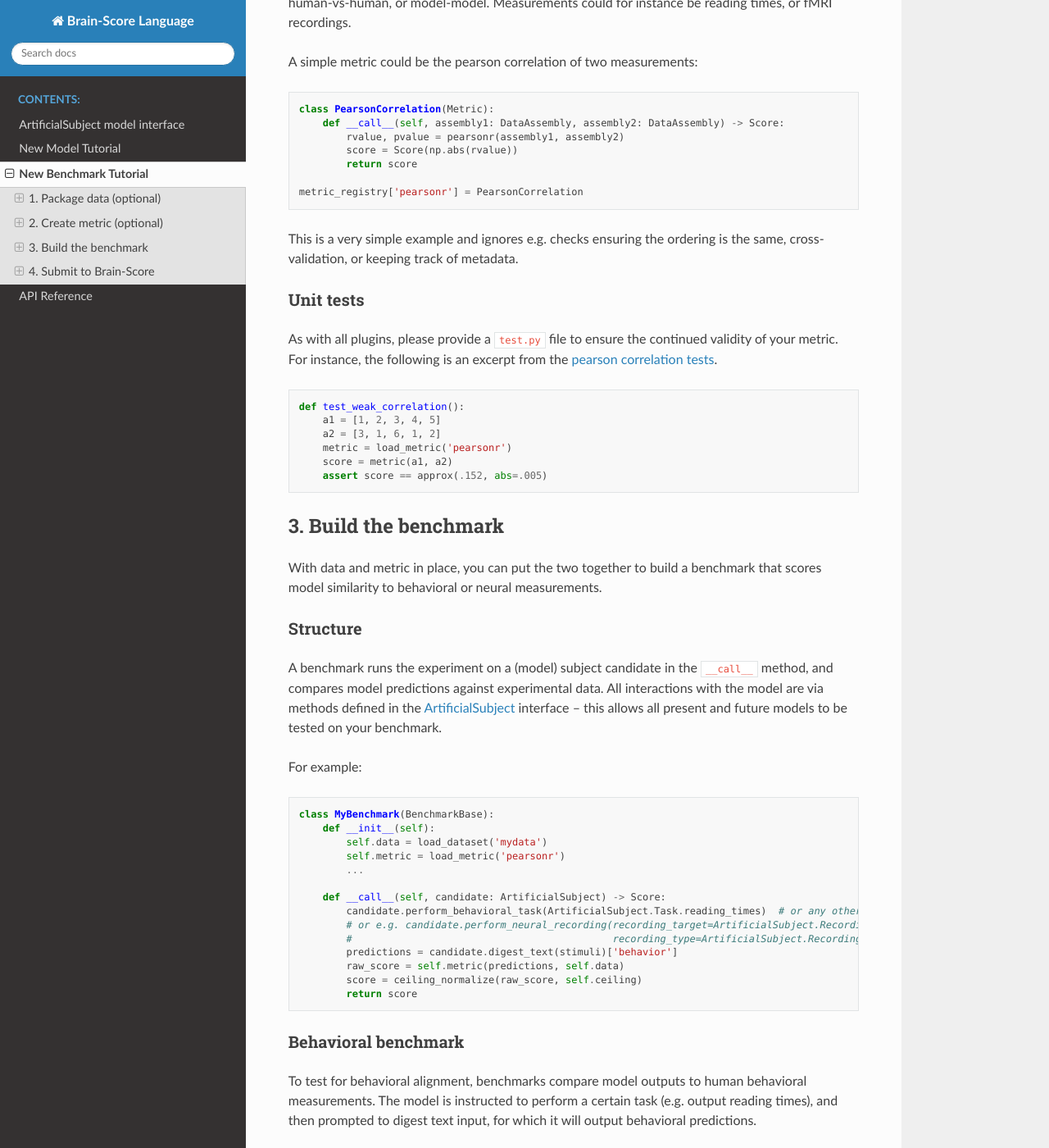
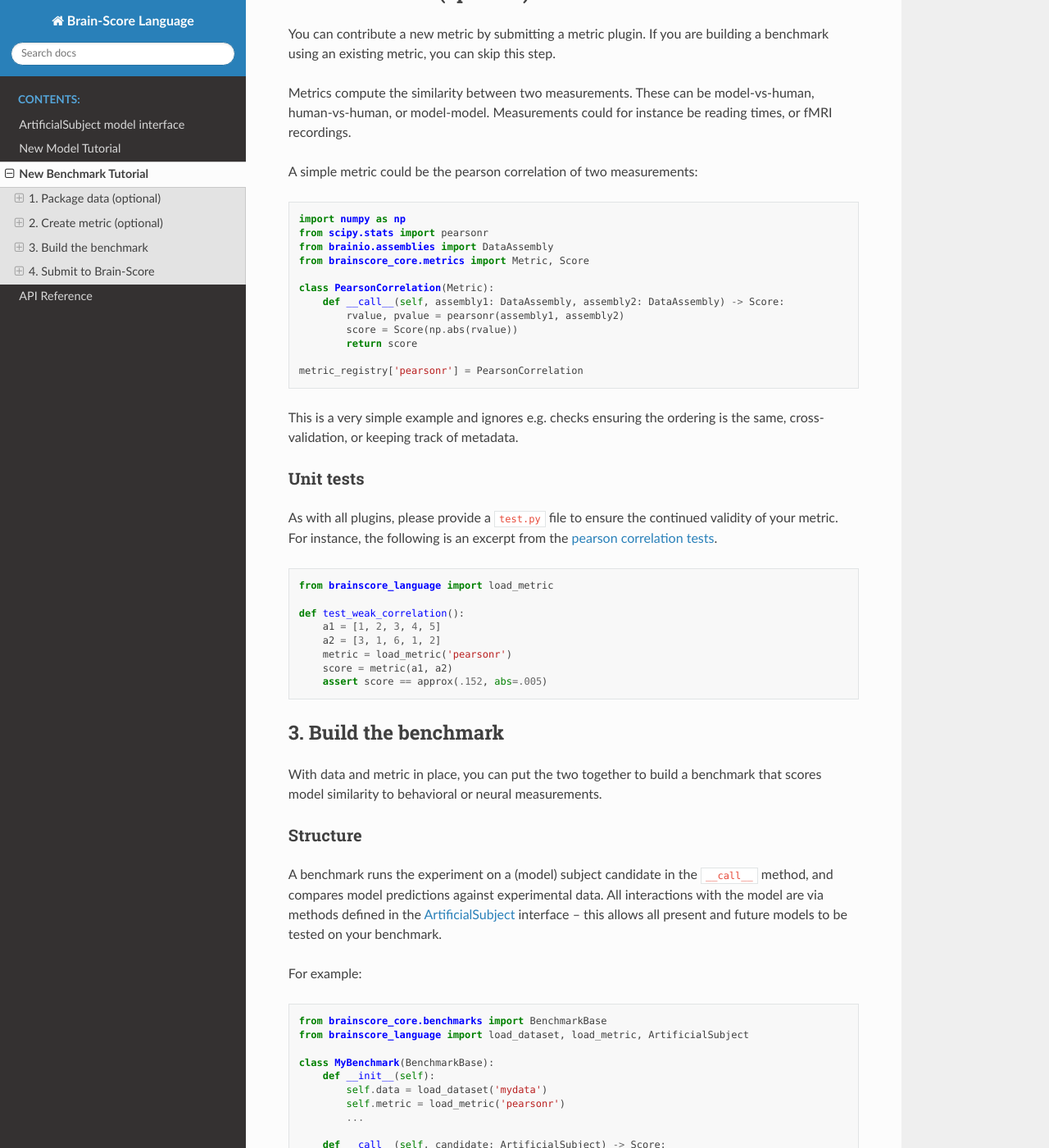
Before and after one commit to brain-score/language, a Sphinx documentation site: the page built from docs/source/modules/benchmark_tutorial.rst, in a window 1280 px wide and 1400 px high, scrolled down 2573 px. Shown: the whole window at 82% size. Built offline with Sphinx 7.4.7 and the Read the Docs theme 2.0.0, drawn with Linux system fonts in a browser that asks for light colours; pages that are not in the unit, such as notebooks, are missing from menus; some of the changed text lies outside the part shown.

Commit message:
add imports

```diff
--- a/docs/source/modules/benchmark_tutorial.rst
+++ b/docs/source/modules/benchmark_tutorial.rst
@@ -53,6 +53,8 @@ The following is an excerpt from the
 
 .. code-block:: python
 
+    from brainio.assemblies import BehavioralAssembly
+
     reading_times = parse_experiment_data(...)
     # ... obtain as much metadata as we can ...
 
@@ -72,6 +74,8 @@ The following is an excerpt from the
 `Pereira2018 data packaging <https://github.com/brain-score/language/blob/3e6fff2fda528f06cf5ffb3c5474f81acfa91ffe/brainscore_language/data/futrell2018/data_packaging.py>`_.
 
 .. code-block:: python
+
+    from brainio.assemblies import NeuroidAssembly
 
     reading_times = parse_experiment_data(...)
     # ... obtain as much metadata as we can ...
@@ -94,6 +98,8 @@ For instance, if your data is on S3, the plugin might look as follows:
 
 .. code-block:: python
 
+    from brainscore_language.utils.s3 import load_from_s3
+
     def load_assembly() -> BehavioralAssembly:
         assembly = load_from_s3(
             identifier="Futrell2018",
@@ -113,6 +119,8 @@ For instance, here is a small unit test example validating the dimensions of a r
 
 
 .. code-block:: python
+
+    from brainscore_language import load_dataset
 
     def test_shape(self):
         assembly = load_dataset('Futrell2018')
@@ -136,6 +144,11 @@ A simple metric could be the pearson correlation of two measurements:
 
 .. code-block:: python
 
+    import numpy as np
+    from scipy.stats import pearsonr
+    from brainio.assemblies import DataAssembly
+    from brainscore_core.metrics import Metric, Score
+
     class PearsonCorrelation(Metric):
         def __call__(self, assembly1: DataAssembly, assembly2: DataAssembly) -> Score:
             rvalue, pvalue = pearsonr(assembly1, assembly2)
@@ -155,6 +168,8 @@ For instance, the following is an excerpt from the
 `pearson correlation tests <https://github.com/brain-score/language/blob/3e6fff2fda528f06cf5ffb3c5474f81acfa91ffe/brainscore_language/metrics/pearson_correlation/test.py>`_.
 
 .. code-block:: python
+
+    from brainscore_language import load_metric
 
     def test_weak_correlation():
         a1 = [1, 2, 3, 4, 5]
@@ -181,6 +196,9 @@ All interactions with the model are via methods defined in the :doc:`ArtificialS
 For example:
 
 .. code-block:: python
+
+    from brainscore_core.benchmarks import BenchmarkBase
+    from brainscore_language import load_dataset, load_metric, ArtificialSubject
 
     class MyBenchmark(BenchmarkBase):
         def __init__(self):
@@ -277,6 +295,8 @@ For instance, you might run:
 
 .. code-block:: python
 
+    from brainscore_language import score
+
     model_score = score(model_identifier='distilgpt2', benchmark_identifier='benchmarkid-metricid')
 
 Unit tests
@@ -287,6 +307,8 @@ For instance, the following is an excerpt from the
 `Futrell2018 tests <https://github.com/brain-score/language/blob/85afdae5294d0613fb51c33333aa76c52fc0849e/brainscore_language/benchmarks/futrell2018/test.py>`_:
 
 .. code-block:: python
+
+    from brainscore_language import ArtificialSubject, load_benchmark
 
     class DummyModel(ArtificialSubject):
         def __init__(self, reading_times):
--- a/docs/source/modules/model_tutorial.rst
+++ b/docs/source/modules/model_tutorial.rst
@@ -36,6 +36,8 @@ For instance, the following is an excerpt from adding
 
 .. code-block:: python
 
+    from brainscore_language.model_helpers.huggingface import HuggingfaceSubject
+
     model_registry['distilgpt2'] = lambda: HuggingfaceSubject(model_id='distilgpt2', region_layer_mapping={
         ArtificialSubject.RecordingTarget.language_system: 'transformer.h.5.mlp.dropout'})
 
@@ -47,6 +49,8 @@ For instance, the following is an excerpt from the
 `tests for gpt2-xl <https://github.com/brain-score/language/blob/5e948f0be90327aefe5e2938b2b3a193d0109af2/brainscore_language/models/gpt/test.py>`_:
 
 .. code-block:: python
+
+    from brainscore_language import load_model
 
     def test_next_word(model_identifier, ):
         model = load_model('gpt2-xl')
@@ -69,6 +73,8 @@ For instance, you might run:
 
 .. code-block:: python
 
+    from brainscore_language import score
+
     model_score = score(model_identifier='distilgpt2', benchmark_identifier='Futrell2018-pearsonr')
 
 
```
